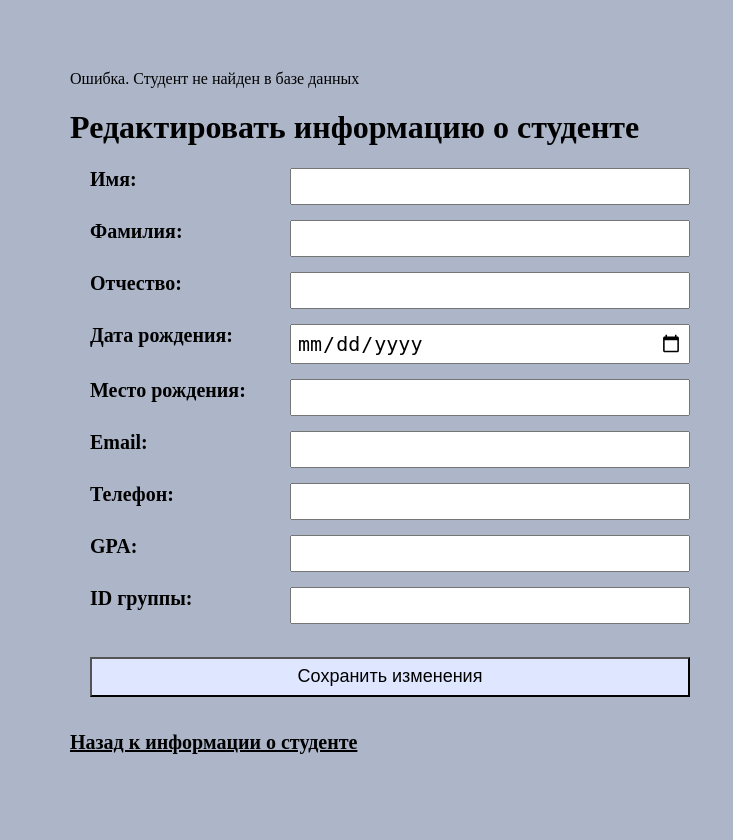
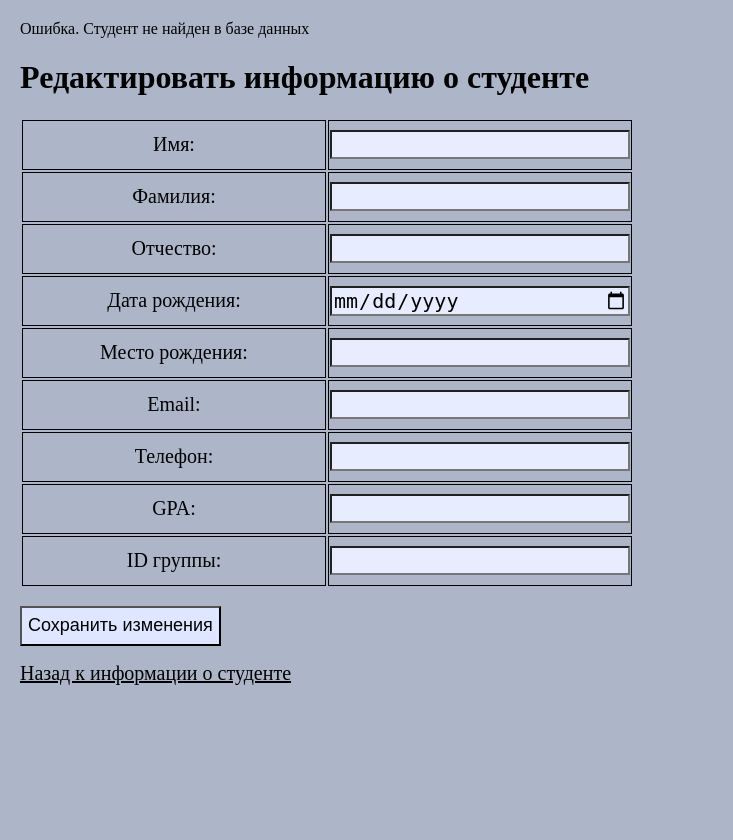
Before and after one commit to wond3rkid/databases_labs, a PHP site: page /edit_student.php in a window 1280 px wide. Shown: the whole page, without its empty margins (0-733 px from the left). Before the commit the page ends 754 px from the top, so only its background shows below. Run offline with PHP 8.4, Linux system fonts and the light colour scheme; tables that the repository leaves empty or names only in its code hold one stand-in row (values such as "Sample post").

Commit message:
доделать лабу и стили к страничкам

```diff
--- a/edit_student.php
+++ b/edit_student.php
@@ -57,66 +57,61 @@ if ($_SERVER['REQUEST_METHOD'] === 'POST') {
 }
 ?>
 <!DOCTYPE html>
-<link href="styles/table_page.css" rel="stylesheet" type="text/css">
 <html lang="ru">
 <head>
     <meta charset="UTF-8">
     <meta name="viewport" content="width=device-width, initial-scale=3.0">
     <title>Редактировать студента</title>
+    <link href="styles/edit_student.css" rel="stylesheet" type="text/css">
 </head>
 <body>
 <h1>Редактировать информацию о студенте</h1>
 
 <?php if (!empty($errors)): ?>
-<div style="color: #fd0303;">
-    <?= implode('<br>', $errors); ?>
-</div>
+    <div style="color: #fd0303;">
+        <?= implode('<br>', $errors); ?>
+    </div>
 <?php endif; ?>
 
 <form method="post">
-    <div class="form-group">
-        <label for="first_name">Имя:</label>
-        <input type="text" name="first_name" id="first_name" value="<?= htmlspecialchars($student['first_name']); ?>"
-               required>
-    </div>
-    <div class="form-group">
-        <label for="last_name">Фамилия:</label>
-        <input type="text" name="last_name" id="last_name" value="<?= htmlspecialchars($student['last_name']); ?>"
-               required>
-    </div>
-    <div class="form-group">
-        <label for="patronymic">Отчество:</label>
-        <input type="text" name="patronymic" id="patronymic" value="<?= htmlspecialchars($student['patronymic']); ?>">
-    </div>
-    <div class="form-group">
-        <label for="birth_day">Дата рождения:</label>
-        <input type="date" name="birth_day" id="birth_day" value="<?= htmlspecialchars($student['birth_day']); ?>"
-               required>
-    </div>
-    <div class="form-group">
-        <label for="birth_place">Место рождения:</label>
-        <input type="text" name="birth_place" id="birth_place"
-               value="<?= htmlspecialchars($student['birth_place']); ?>">
-    </div>
-    <div class="form-group">
-        <label for="email">Email:</label>
-        <input type="email" name="email" id="email" value="<?= htmlspecialchars($student['email']); ?>" required>
-    </div>
-    <div class="form-group">
-        <label for="phone_number">Телефон:</label>
-        <input type="text" name="phone_number" id="phone_number"
-               value="<?= htmlspecialchars($student['phone_number']); ?>">
-    </div>
-    <div class="form-group">
-        <label for="gpa">GPA:</label>
-        <input type="number" step="0.1" name="gpa" id="gpa" value="<?= htmlspecialchars($student['gpa']); ?>" min="0"
-               max="5" required>
-    </div>
-    <div class="form-group">
-        <label for="group_id">ID группы:</label>
-        <input type="number" name="group_id" id="group_id" value="<?= htmlspecialchars($student['group_id']); ?>"
-               min="1" required>
-    </div>
+    <table>
+        <tr>
+            <td><label for="first_name">Имя:</label></td>
+            <td><input type="text" name="first_name" id="first_name" value="<?= htmlspecialchars($student['first_name']); ?>" required></td>
+        </tr>
+        <tr>
+            <td><label for="last_name">Фамилия:</label></td>
+            <td><input type="text" name="last_name" id="last_name" value="<?= htmlspecialchars($student['last_name']); ?>" required></td>
+        </tr>
+        <tr>
+            <td><label for="patronymic">Отчество:</label></td>
+            <td><input type="text" name="patronymic" id="patronymic" value="<?= htmlspecialchars($student['patronymic']); ?>"></td>
+        </tr>
+        <tr>
+            <td><label for="birth_day">Дата рождения:</label></td>
+            <td><input type="date" name="birth_day" id="birth_day" value="<?= htmlspecialchars($student['birth_day']); ?>" required></td>
+        </tr>
+        <tr>
+            <td><label for="birth_place">Место рождения:</label></td>
+            <td><input type="text" name="birth_place" id="birth_place" value="<?= htmlspecialchars($student['birth_place']); ?>"></td>
+        </tr>
+        <tr>
+            <td><label for="email">Email:</label></td>
+            <td><input type="email" name="email" id="email" value="<?= htmlspecialchars($student['email']); ?>" required></td>
+        </tr>
+        <tr>
+            <td><label for="phone_number">Телефон:</label></td>
+            <td><input type="text" name="phone_number" id="phone_number" value="<?= htmlspecialchars($student['phone_number']); ?>"></td>
+        </tr>
+        <tr>
+            <td><label for="gpa">GPA:</label></td>
+            <td><input type="number" step="0.1" name="gpa" id="gpa" value="<?= htmlspecialchars($student['gpa']); ?>" min="0" max="5" required></td>
+        </tr>
+        <tr>
+            <td><label for="group_id">ID группы:</label></td>
+            <td><input type="number" name="group_id" id="group_id" value="<?= htmlspecialchars($student['group_id']); ?>" min="1" required></td>
+        </tr>
+    </table>
     <br>
     <button type="submit">Сохранить изменения</button>
     <br>
--- /dev/null
+++ b/styles/edit_student.css
@@ -0,0 +1,49 @@
+a {
+    color: black;
+    font-family: "Fira Code", serif;
+    font-size: 20px;
+    font-weight: lighter;
+}
+
+h1 {
+    font-weight: bold;
+}
+
+td {
+    width: 300px;
+    height: 50px;
+    border: thin solid black;
+    font-family: "Fira Code", serif;
+    font-size: 20px;
+    text-align: center;
+}
+input {
+    font-size: 20px;
+    background-color: #e7ecff;
+    width: 100%;
+}
+
+body {
+    padding: 20px;
+    height: 100%;
+    margin: 0;
+}
+
+html, body {
+    height: 100%;
+    margin: 0;
+    background-color: #adb6c8;
+}
+
+button {
+    color: #000000;
+    background-color: #dfe6ff;
+    font-size: 18px;
+    height: 40px;
+    text-align: center;
+}
+
+div {
+    margin-top: 15px;
+    margin-left: 15px;
+}
```
Also changed, not shown: students.php (+5 -4 lines), styles/students.css (added, +86 -0 lines), styles/faculty.css (added).
